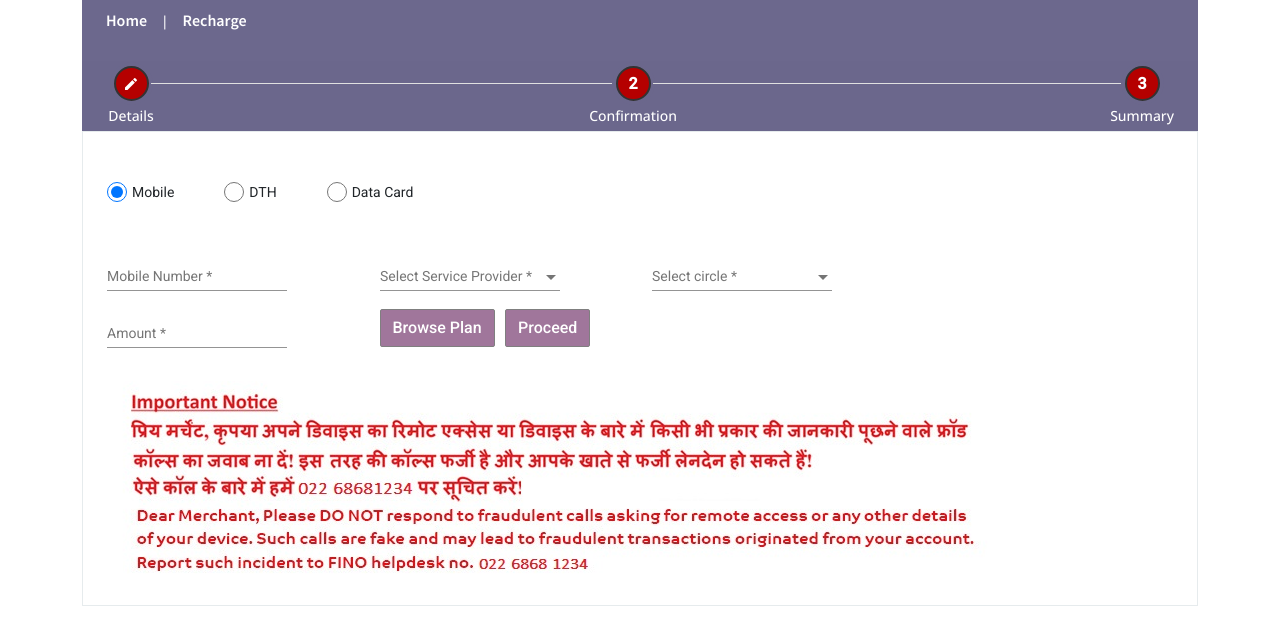
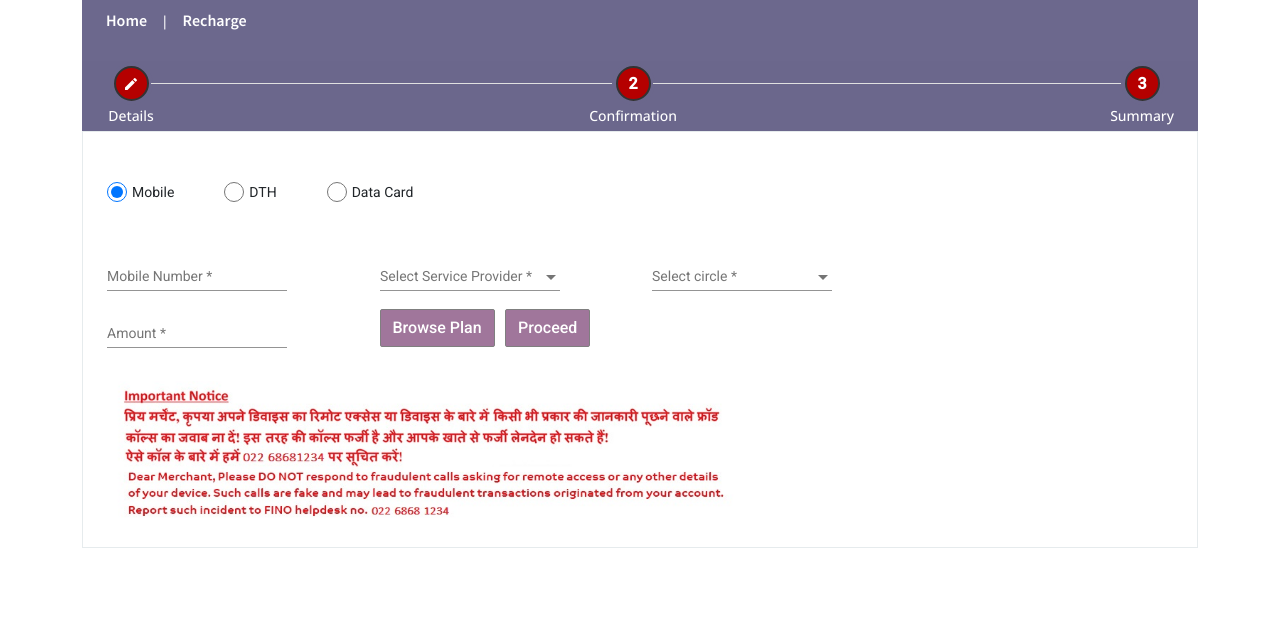
Before and after one commit to khananas-dev/finobank, an Angular app: page /recharge in a window 1280 px wide. Shown: the top 644 px of the page. Built offline with nearby package versions, Linux system fonts and the light colour scheme.

Commit message:
img size fix

```diff
--- a/src/app/modules/recharge/detail-step/detail-step.component.html
+++ b/src/app/modules/recharge/detail-step/detail-step.component.html
@@ -176,9 +176,11 @@
       </ng-container>
     </div>
   </form>
-  <img
-    src="../../../../assets/fraudulentNoticeRemittance.jpg"
-    alt=""
-    class="img-fluid pt-3"
-  />
+  <div class="img-msg">
+    <img
+      src="../../../../assets/fraudulentNoticeRemittance.jpg"
+      alt=""
+      class="img-fluid pt-3"
+    />
+  </div>
 </ng-container>
--- a/src/app/modules/recharge/detail-step/detail-step.component.scss
+++ b/src/app/modules/recharge/detail-step/detail-step.component.scss
@@ -21,3 +21,7 @@
     }
   }
 }
+
+.img-msg {
+  width: 60%;
+}
```
